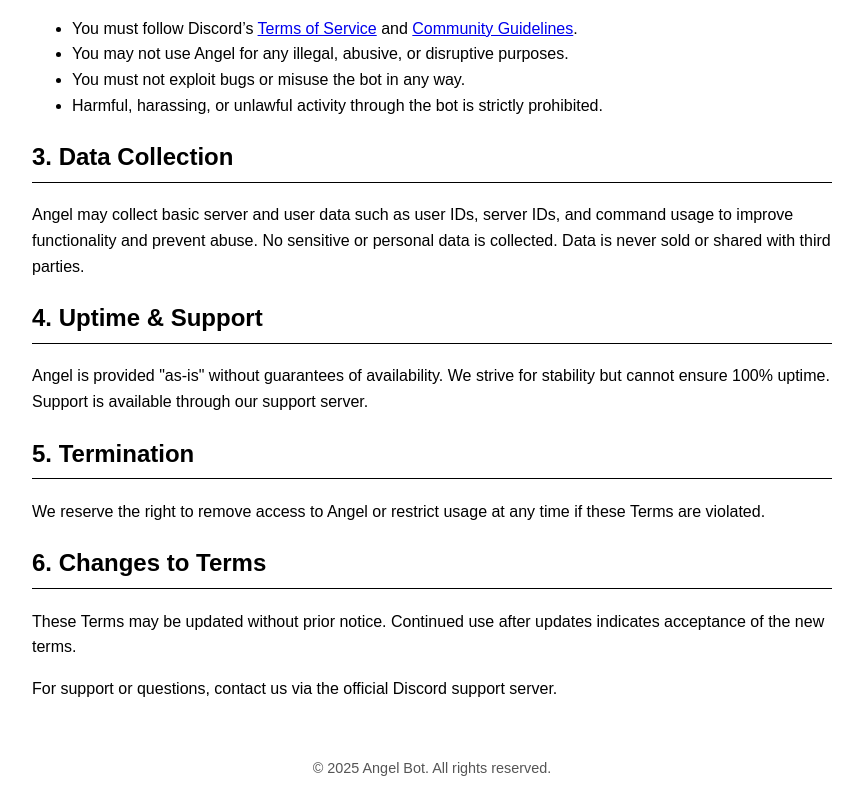
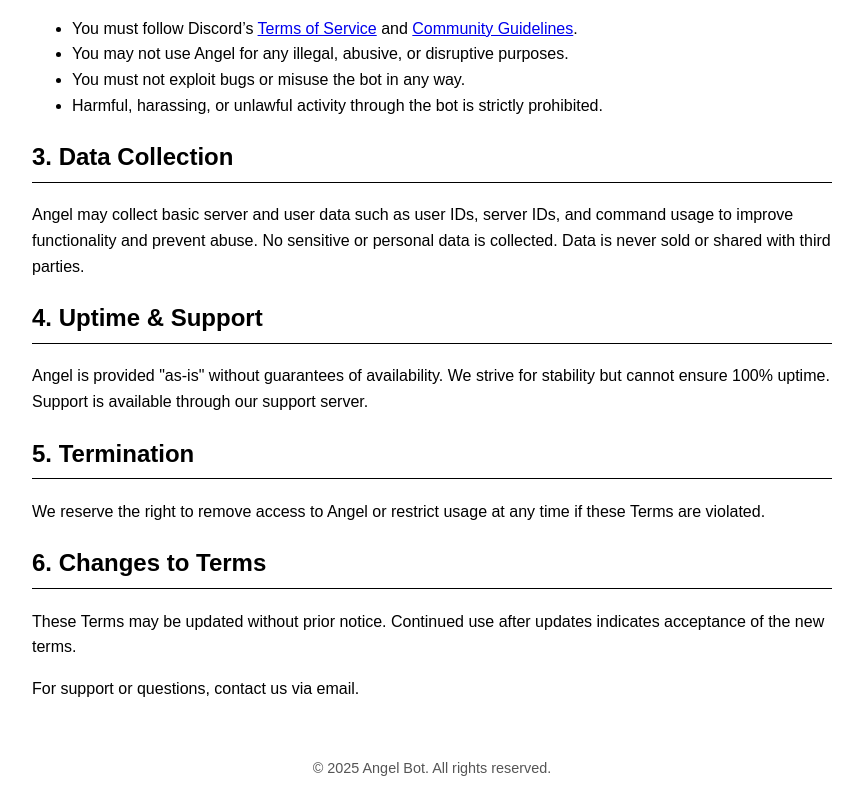
Before and after one commit to sereneblossoms/Angel-Tos, a plain HTML site: page index.html in a window 1280 px wide. Shown: the part 447-1247 px from the top of the page, without its empty margins (208-1071 px from the left). Drawn offline with Linux system fonts and the light colour scheme.

Commit message:
Update index.html

```diff
--- a/index.html
+++ b/index.html
@@ -67,7 +67,7 @@
     <h2>6. Changes to Terms</h2>
     <p>These Terms may be updated without prior notice. Continued use after updates indicates acceptance of the new terms.</p>
 
-    <p>For support or questions, contact us via the official Discord support server.</p>
+    <p>For support or questions, contact us via email.</p>
   </div>
 
   <footer>
```
